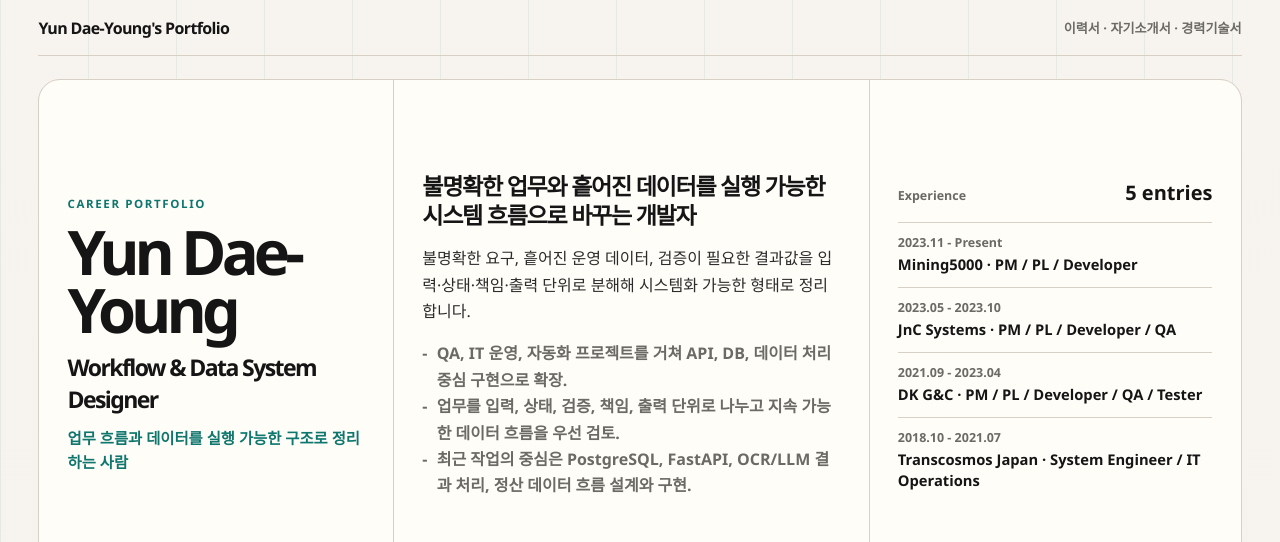
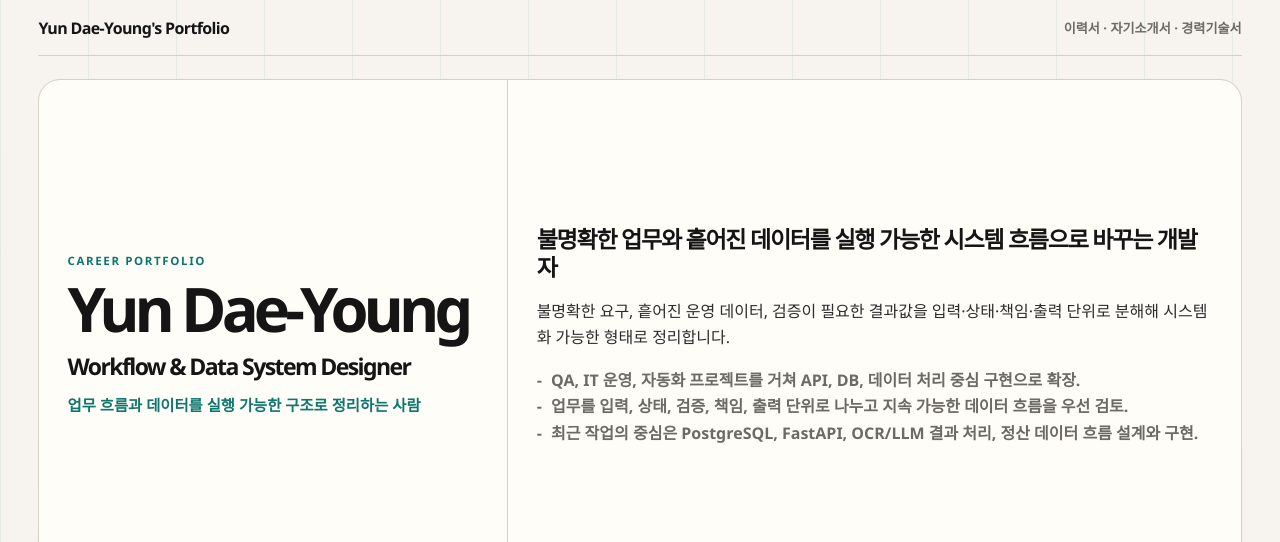
Before and after one commit to Dreamer-Dy-Yun/career-portfolio, a React (Vite) app: page / in a window 1280 px wide. Shown: the top 542 px of the page. Built offline with nearby package versions, Linux system fonts and the light colour scheme; no server answers.

Commit message:
Remove redundant dashboard career glance

```diff
--- a/src/App.tsx
+++ b/src/App.tsx
@@ -42,7 +42,6 @@ const App = () => {
         <ResumeDashboard
           hero={content.hero}
           profileSummary={content.profileSummary}
-          experiences={content.experiences}
           workCases={content.workCases}
           skillGroups={content.skillGroups}
         />
--- a/src/components/ResumeDashboard.tsx
+++ b/src/components/ResumeDashboard.tsx
@@ -1,17 +1,13 @@
-import type { ExperienceContent, HeroContent, ProfileSummaryContent, SkillGroupContent, WorkCaseContent } from '../data/types';
-import { createCareerTimelineItems } from '../modules/careerTimeline';
+import type { HeroContent, ProfileSummaryContent, SkillGroupContent, WorkCaseContent } from '../data/types';
 
 type ResumeDashboardProps = {
   hero: HeroContent;
   profileSummary: ProfileSummaryContent;
-  experiences: ExperienceContent[];
   workCases: WorkCaseContent[];
   skillGroups: SkillGroupContent[];
 };
 
-const ResumeDashboard = ({ hero, profileSummary, experiences, workCases, skillGroups }: ResumeDashboardProps) => {
-  const timelineItems = createCareerTimelineItems(experiences);
-  const latestExperiences = timelineItems.slice(0, 4);
+const ResumeDashboard = ({ hero, profileSummary, workCases, skillGroups }: ResumeDashboardProps) => {
   const primarySkills = skillGroups.flatMap((group) => group.items.slice(0, 2)).slice(0, 8);
 
   return (
@@ -32,23 +28,6 @@ const ResumeDashboard = ({ hero, profileSummary, experiences, workCases, skillGr
           ))}
         </ul>
       </div>
-
-      <aside className="at-a-glance" aria-label="Career at a glance">
-        <div>
-          <span>Experience</span>
-          <strong>{timelineItems.length} entries</strong>
-        </div>
-        <ol>
-          {latestExperiences.map((item) => (
-            <li key={item.id}>
-              <span>{item.period}</span>
-              <strong>
-                {item.company} · {item.role}
-              </strong>
-            </li>
-          ))}
-        </ol>
-      </aside>
 
       <div className="dashboard-strip" aria-label="Profile highlights">
         <section>
--- a/src/styles/components.css
+++ b/src/styles/components.css
@@ -54,8 +54,7 @@
 }
 
 .summary-block ul,
-.work-row ul,
-.at-a-glance ol {
+.work-row ul {
   margin: 0;
   padding: 0;
   list-style: none;
@@ -74,42 +73,11 @@
   content: '-';
 }
 
-.at-a-glance > div {
-  display: flex;
-  align-items: baseline;
-  justify-content: space-between;
-  gap: 1rem;
-}
-
-.at-a-glance span,
 .timeline-detail > span,
 .work-row header span {
   color: var(--muted);
   font-size: 0.78rem;
   font-weight: 900;
-}
-
-.at-a-glance > div strong {
-  color: var(--ink);
-  font-size: 1.25rem;
-}
-
-.at-a-glance ol {
-  display: grid;
-  gap: 0.7rem;
-}
-
-.at-a-glance li {
-  display: grid;
-  gap: 0.2rem;
-  border-top: 1px solid var(--line);
-  padding-top: 0.7rem;
-}
-
-.at-a-glance li strong {
-  color: var(--ink);
-  font-size: 0.92rem;
-  line-height: 1.45;
 }
 
 .dashboard-strip h3,
--- a/src/styles/layout.css
+++ b/src/styles/layout.css
@@ -49,7 +49,7 @@
 .resume-dashboard {
   min-height: calc(100dvh - 6.5rem);
   display: grid;
-  grid-template-columns: 0.82fr 1.1fr 0.86fr;
+  grid-template-columns: 0.78fr 1.22fr;
   grid-template-rows: minmax(0, 1fr) auto;
   gap: 1px;
   overflow: hidden;
@@ -58,7 +58,6 @@
 
 .identity-block,
 .summary-block,
-.at-a-glance,
 .dashboard-strip {
   background: var(--paper);
   padding: clamp(1.1rem, 2.2vw, 2.4rem);
@@ -70,8 +69,7 @@
   gap: 0.75rem;
 }
 
-.summary-block,
-.at-a-glance {
+.summary-block {
   display: grid;
   align-content: center;
   gap: 1rem;
--- a/src/styles/responsive.css
+++ b/src/styles/responsive.css
@@ -1,10 +1,6 @@
 @media (max-width: 1180px) {
   .resume-dashboard {
     grid-template-columns: 1fr 1fr;
-  }
-
-  .at-a-glance {
-    grid-column: 1 / -1;
   }
 
   .dashboard-strip,
@@ -38,7 +34,6 @@
 
   .identity-block,
   .summary-block,
-  .at-a-glance,
   .dashboard-strip,
   .document-section {
     padding: 1rem;
@@ -99,7 +94,6 @@
 
   .identity-block,
   .summary-block,
-  .at-a-glance,
   .dashboard-strip {
     padding: 0.8rem 0;
   }
```
Also changed, not shown: 1 other file (tests, documents, lock files or other folders).
